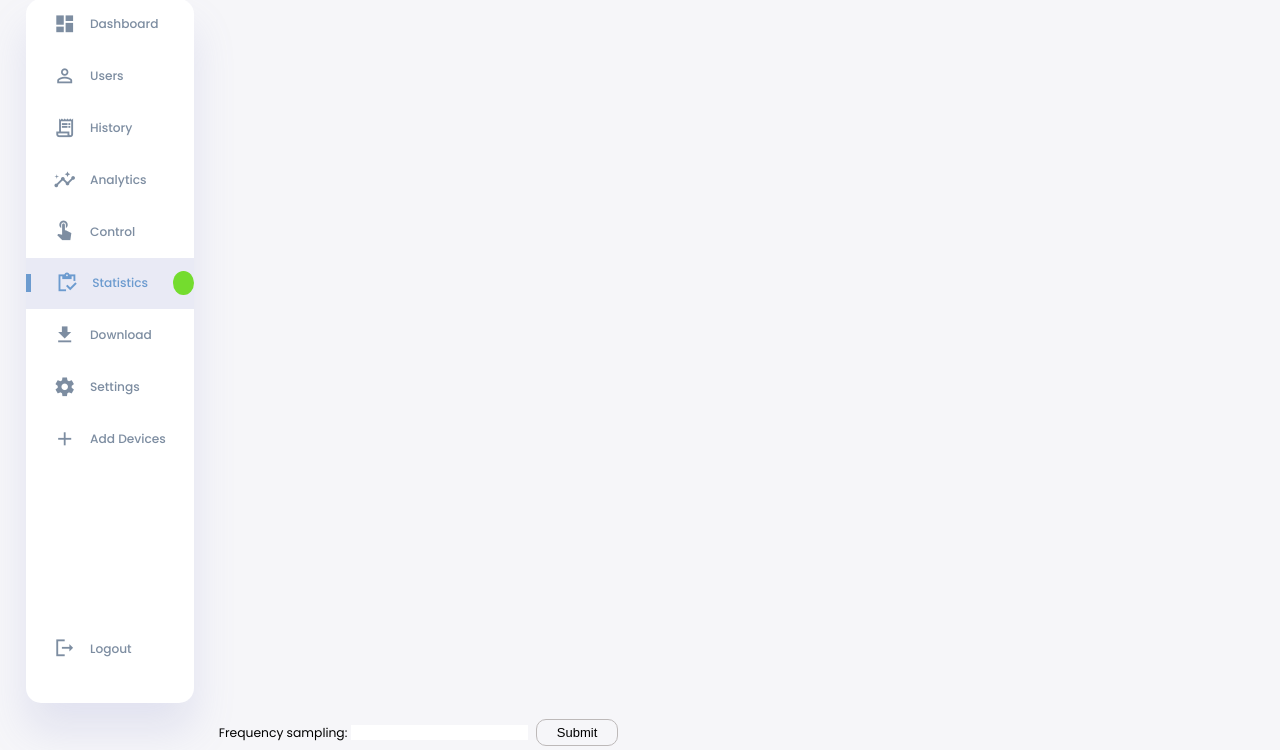
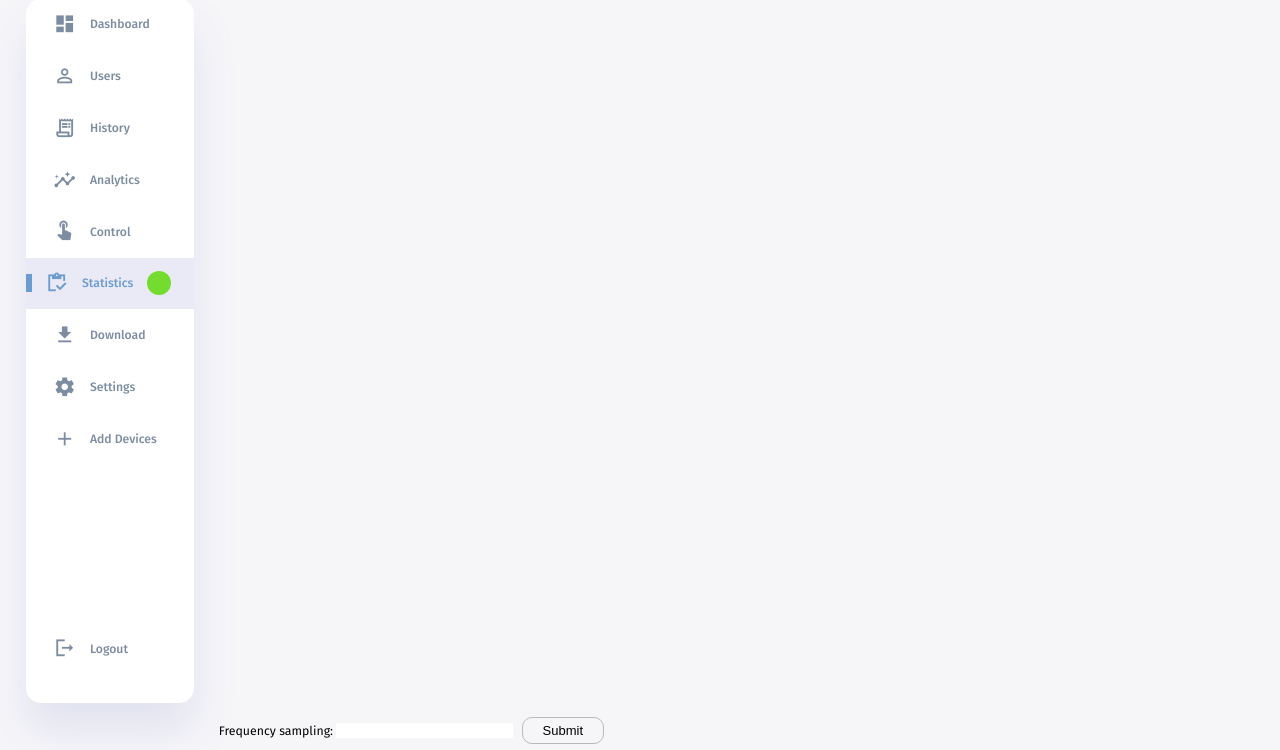
Before and after one commit to ledanhduc/doan2, a website with bundled scripts: page statistics_en.html in a window 1280 px wide. Shown: the part 70-820 px from the top of the page. Built offline with nearby package versions, Linux system fonts and the light colour scheme; no server answers.

Commit message:
Update statistics.css

```diff
--- a/statistics.css
+++ b/statistics.css
@@ -1,4 +1,4 @@
-@import url('https://fonts.googleapis.com/css2?family=Poppins:wght@300;400;500;600;700;800&display=swap');
+@import url('https://fonts.googleapis.com/css2?family=Fira+Sans:wght@100;200;300;400;500;600;700;800;900&display=swap');
 
 :root{
     --color-primary: #6C9BCF;
@@ -55,7 +55,7 @@ html{
 body{
     width: 100vw;
     height: 100vh;
-    font-family: 'Poppins', sans-serif;
+    font-family: 'Fira Sans', sans-serif;
     font-size: 0.88rem;
     -webkit-user-select: none;
     user-select: none;
@@ -196,7 +196,7 @@ aside .sidebar a.active::before{
 
 aside .sidebar a.active span{
     color: var(--color-primary);
-    margin-left: calc(1rem - 3px);
+/*     margin-left: calc(1rem - 3px); */
 }
 
 aside .sidebar a:hover{
@@ -204,7 +204,7 @@ aside .sidebar a:hover{
 }
 
 aside .sidebar a:hover span{
-    margin-left: 0.6rem;
+    margin-left: 0.5rem;
 }
 
 aside .sidebar .message-count{
```
